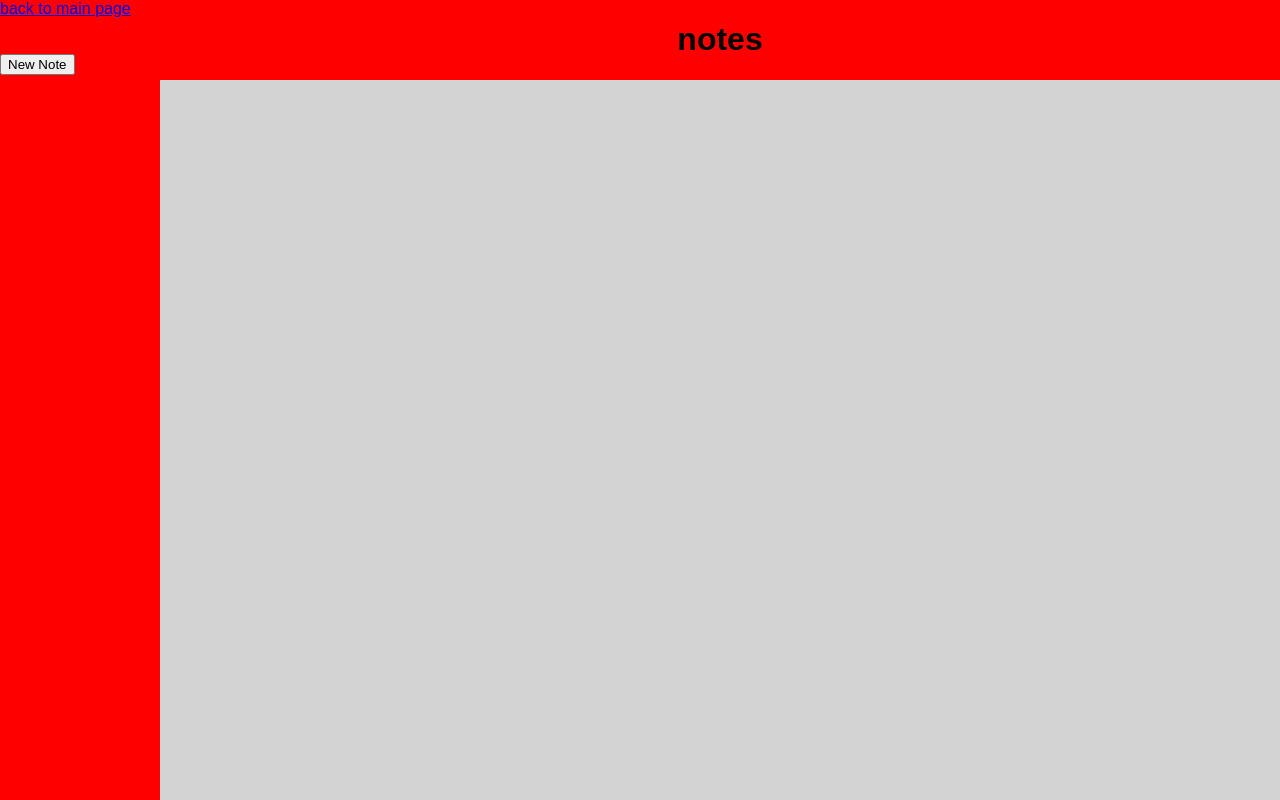
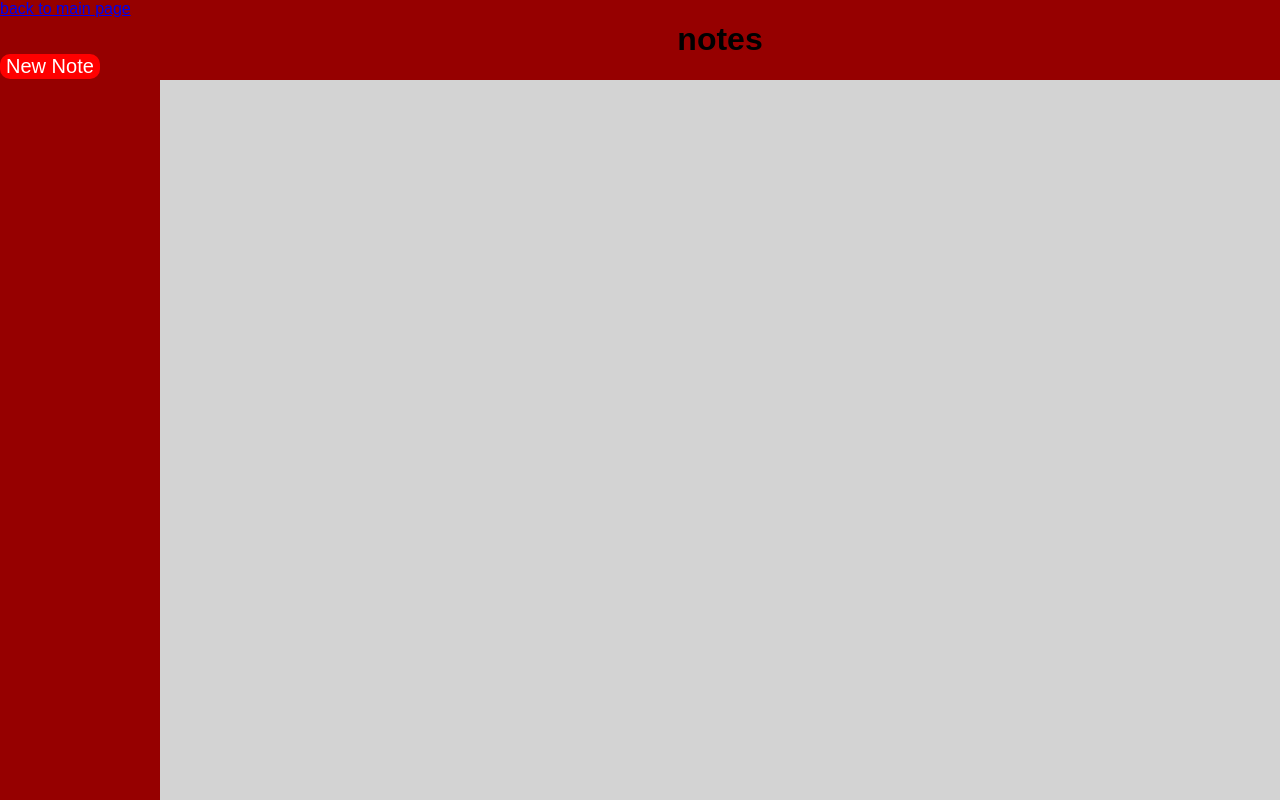
Before and after one commit to brandonzx3/bbsc, a website: page client/notes/notes.html in a window 1280 px wide. Drawn offline with Linux system fonts and the light colour scheme.

Commit message:
update to the notes page css

```diff
--- a/client/notes/notes.css
+++ b/client/notes/notes.css
@@ -16,13 +16,13 @@ body{
 #topbar {
     grid-column: 2/9;
     text-align: center;
-    background-color: red;
+    background-color: rgb(150, 0, 0);
 }
 
 #sidebar {
     grid-column: 1/2;
     grid-row: 1/6;
-    background-color: red;
+    background-color: rgb(150, 0, 0);
 }
 
 #content {
@@ -31,3 +31,18 @@ body{
     overflow-y: auto;
     background-color: lightgray;
 }
+
+button {
+    border-radius: 10px;
+    background-color: red;
+    border: none;
+    font-size: 20px;
+    color: white;
+}
+
+button:hover {
+    background-color: rgb(200, 0, 0);
+    cursor: pointer;
+}
+
+button:focus {outline:0;}
--- a/client/schedule/schedule.js
+++ b/client/schedule/schedule.js
@@ -25,7 +25,7 @@ window.onload = function() {
         [44400, 47400], //12:20 1:10
         [47700, 50700], //1:15 2:05
         [51000, 54000] //2:10 3:00
-    ]
+    ];
 
     let time_offset = -4;
     let schedule_start_time = 1;
```
